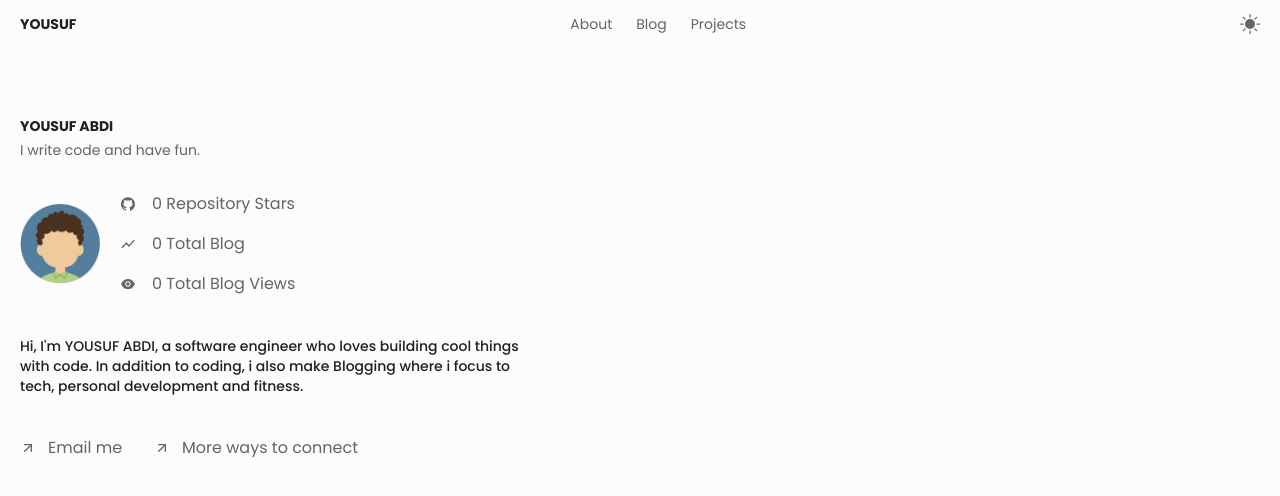
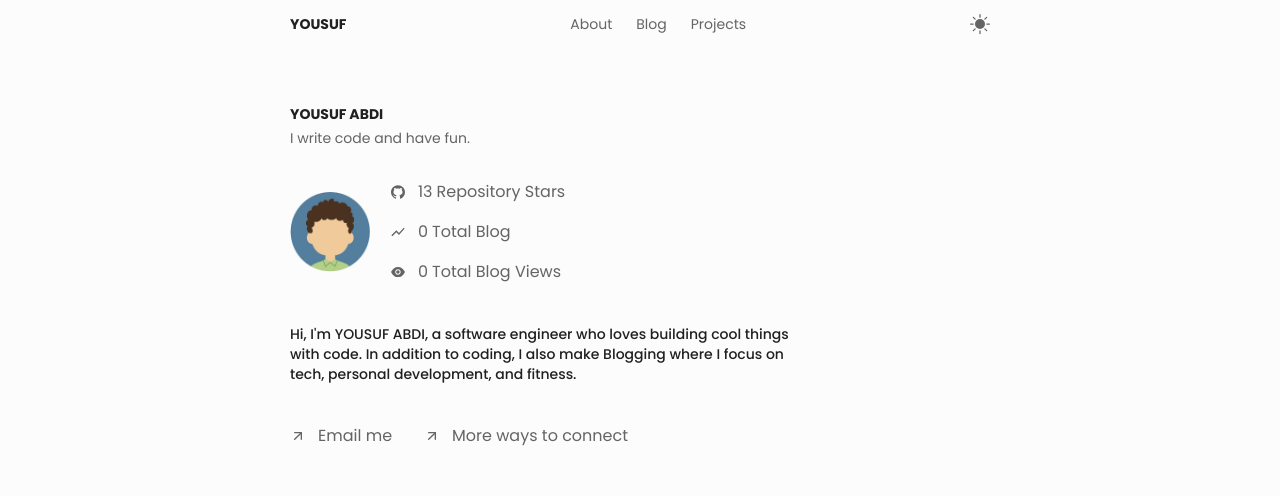
Before and after one commit to YOUSUFABDI/Yousuf-s-Site, a React (Vite) app: page / in a window 1280 px wide. Shown: the top 496 px of the page. Built offline with nearby package versions, Linux system fonts and the light colour scheme.

Commit message:
animated intro component

```diff
--- a/src/App.tsx
+++ b/src/App.tsx
@@ -8,7 +8,7 @@ import ProjectsPage from './pages/ProjectsPage'
 
 const App: React.FC = () => {
   return (
-    <main className="container px-5 lg:mx-auto">
+    <main className="max-w-[43.75rem] mx-5 md:mx-auto">
       <Header />
       <Routes>
         <Route path="/" element={<HomePage />} />
--- a/src/components/Header.tsx
+++ b/src/components/Header.tsx
@@ -11,7 +11,7 @@ const Header: React.FC = () => {
   const [isMenuOpen, setIsMenuOpen] = useState<boolean>(false)
 
   return (
-    <header className="flex items-center justify-between gap-5 my-3 relative">
+    <header className="flex items-center justify-between gap-5 py-3 bg-lightBg dark:bg-darkBg sticky top-0 z-50">
       <div>
         <NavLink
           to="/"
@@ -25,9 +25,9 @@ const Header: React.FC = () => {
         </NavLink>
       </div>
 
-      <div className="flex justify-end lg:justify-center text-lightSecondary hover:text-lightPrimary dark:text-darkSecondary dark:hover:text-darkPrimary  transition-colors duration-200 ease-in-out w-full">
+      <div className="flex justify-end md:justify-center text-lightSecondary hover:text-lightPrimary dark:text-darkSecondary dark:hover:text-darkPrimary  transition-colors duration-200 ease-in-out w-full">
         <button
-          className="font-medium text-sm flex items-center gap-1 lg:hidden cursor-pointer"
+          className="font-medium text-sm flex items-center gap-1 md:hidden cursor-pointer"
           onClick={() => {
             setIsMenuOpen(!isMenuOpen)
             setIsMoodOpen(false)
--- a/src/components/Home.tsx
+++ b/src/components/Home.tsx
@@ -3,7 +3,7 @@ import Intro from './Intro'
 
 const Home: React.FC = () => {
   return (
-    <section className="mt-14 lg:mt-20">
+    <section className="mt-14">
       <Intro />
     </section>
   )
--- a/src/components/Intro.tsx
+++ b/src/components/Intro.tsx
@@ -2,63 +2,114 @@ import React from 'react'
 import profileImg from './../assets/images/profile 1.png'
 import { FiArrowUpRight } from 'react-icons/fi'
 import { Link } from 'react-router-dom'
+import { motion } from 'framer-motion'
 import TitleSection from './TitleSection'
 import SubTitleSection from './SubTitleSection'
 import { platformInfos } from '../lib/data'
 
 const Intro: React.FC = () => {
   return (
-    <div className="flex flex-col gap-10">
-      <div className="flex flex-col gap-8 lg:gap-0">
+    <motion.div
+      className="flex flex-col gap-10"
+      initial={{ opacity: 0, y: 50 }}
+      animate={{ opacity: 1, y: 0 }}
+      transition={{ duration: 0.5, delay: 0.2 }}
+    >
+      <div className="flex flex-col gap-8 md:gap-0">
         <div className="flex flex-col gap-1">
+          <motion.div
+            initial={{ opacity: 0, y: 10 }}
+            animate={{ opacity: 1, y: 0 }}
+            transition={{ duration: 0.3, delay: 0.3 }}
+          >
             <TitleSection>Yousuf Abdi</TitleSection>
+          </motion.div>
+          <motion.div
+            initial={{ opacity: 0, y: 10 }}
+            animate={{ opacity: 1, y: 0 }}
+            transition={{ duration: 0.3, delay: 0.5 }}
+          >
             <SubTitleSection>I write code and have fun.</SubTitleSection>
+          </motion.div>
         </div>
 
-        <div className="flex flex-col lg:flex-row lg:items-center lg:gap-5 lg:mt-8">
-          <img className="h-20 w-20" src={profileImg} alt="profileImg" />
+        <div className="flex flex-col md:flex-row md:items-center md:gap-5 md:mt-8">
+          <motion.img
+            initial={{ opacity: 0, x: -50 }}
+            animate={{ opacity: 1, x: 0 }}
+            transition={{ duration: 0.5, delay: 0.6 }}
+            className="h-20 w-20"
+            src={profileImg}
+            alt="profileImg"
+          />
 
-          <div className="flex flex-col gap-4 mt-8 lg:mt-0">
+          <motion.div
+            initial={{ opacity: 0, y: 10 }}
+            animate={{ opacity: 1, y: 0 }}
+            transition={{ duration: 0.5, delay: 0.8 }}
+            className="flex flex-col gap-4 mt-8 md:mt-0"
+          >
             {platformInfos.map((info) => (
               <div
-                className="flex items-center gap-4 text-lightSecondary dark:text-darkSecondary"
+                className="flex items-center gap-1 text-lightSecondary dark:text-darkSecondary"
                 key={info.id}
               >
+                <div className="flex items-center gap-3">
                   <span>{info.icon}</span>
-                <span>{info.info}</span>
+                  <motion.span
+                    initial={{ opacity: 0, y: 10 }}
+                    animate={{ opacity: 1, y: 0 }}
+                    transition={{ duration: 0.3, delay: 1 }}
+                  >
+                    {info.info}
+                  </motion.span>
+                </div>
+                <span>{info.name}</span>
               </div>
             ))}
-          </div>
+          </motion.div>
         </div>
       </div>
 
-      <div className="max-w-lg">
+      <motion.div
+        initial={{ opacity: 0, y: 10 }}
+        animate={{ opacity: 1, y: 0 }}
+        transition={{ duration: 0.5, delay: 1.2 }}
+        className="max-w-lg"
+      >
         <p className="text-lightPrimary dark:text-darkPrimary font-medium text-sm">
           Hi, I'm <span className="uppercase">Yousuf Abdi</span>, a software
           engineer who loves building cool things with code. In addition to
-          coding, i also make Blogging where i focus to tech, personal
-          development and fitness.
+          coding, I also make Blogging where I focus on tech, personal
+          development, and fitness.
         </p>
-      </div>
+      </motion.div>
 
-      <div className="flex flex-col gap-3 lg:flex-row lg:gap-8">
-        <a
+      <div className="flex flex-col gap-3 md:flex-row md:gap-8">
+        <motion.a
+          initial={{ opacity: 0, y: 10 }}
+          animate={{ opacity: 1, y: 0 }}
+          transition={{ duration: 0.5, delay: 1.4 }}
           href="mailto:yousufabdi34@gmail.com"
-          className="flex items-center gap-2 lg:gap-3 text-lightSecondary dark:text-darkSecondary"
+          className="flex items-center gap-2 md:gap-3 text-lightSecondary dark:text-darkSecondary"
         >
           <FiArrowUpRight />
           <span>Email me</span>
-        </a>
+        </motion.a>
 
-        <Link
-          to="/links"
-          className="flex items-center gap-2 lg:gap-3 text-lightSecondary dark:text-darkSecondary"
+        <motion.div
+          initial={{ opacity: 0, y: 10 }}
+          animate={{ opacity: 1, y: 0 }}
+          transition={{ duration: 0.5, delay: 1.6 }}
+          className="text-lightSecondary dark:text-darkSecondary"
         >
+          <Link to="/links" className="flex items-center gap-2 md:gap-3">
             <FiArrowUpRight />
             <span>More ways to connect</span>
           </Link>
+        </motion.div>
       </div>
-    </div>
+    </motion.div>
   )
 }
 
--- a/src/components/LargeScreensNavbar.tsx
+++ b/src/components/LargeScreensNavbar.tsx
@@ -4,7 +4,7 @@ import { links } from '../lib/data'
 
 const LargeScreensNavbar: React.FC = () => {
   return (
-    <nav className="hidden lg:flex items-center gap-6 text-sm">
+    <nav className="hidden md:flex items-center gap-6 text-sm">
       {links.map((link) => (
         <NavLink
           to={link.to}
--- a/src/lib/data.ts
+++ b/src/lib/data.ts
@@ -29,17 +29,20 @@ export const themes = [
 export const platformInfos = [
   {
     id: 1,
+    name: 'Repository Stars',
+    info: '13',
     icon: React.createElement(AiFillGithub),
-    info: '0 Repository Stars',
   },
   {
     id: 2,
+    name: 'Total Blog',
+    info: '0',
     icon: React.createElement(MdOutlineShowChart),
-    info: '0 Total Blog',
   },
   {
     id: 3,
+    info: '0',
+    name: 'Total Blog Views',
     icon: React.createElement(AiFillEye),
-    info: '0 Total Blog Views',
   },
 ]
```
Lines whose indentation alone changed are shown as unchanged.
